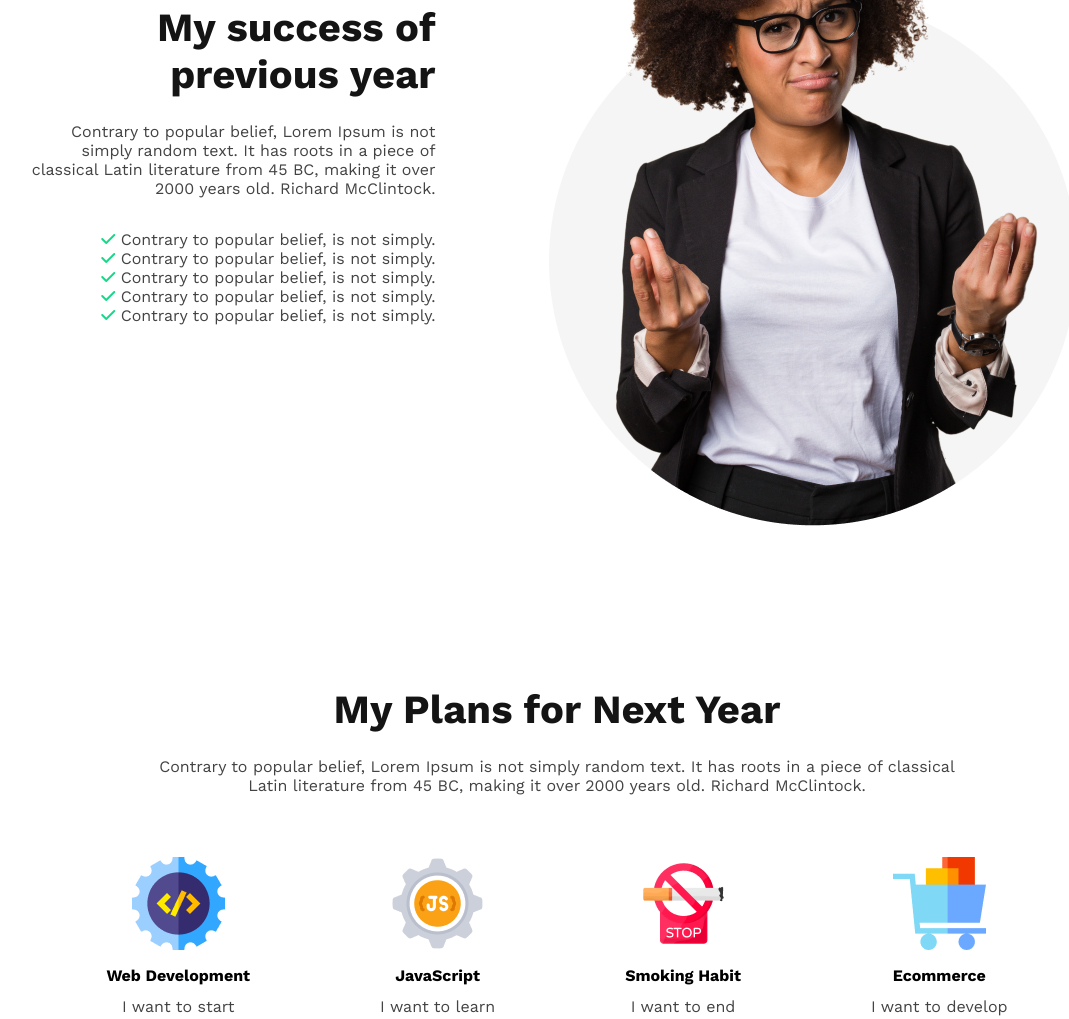
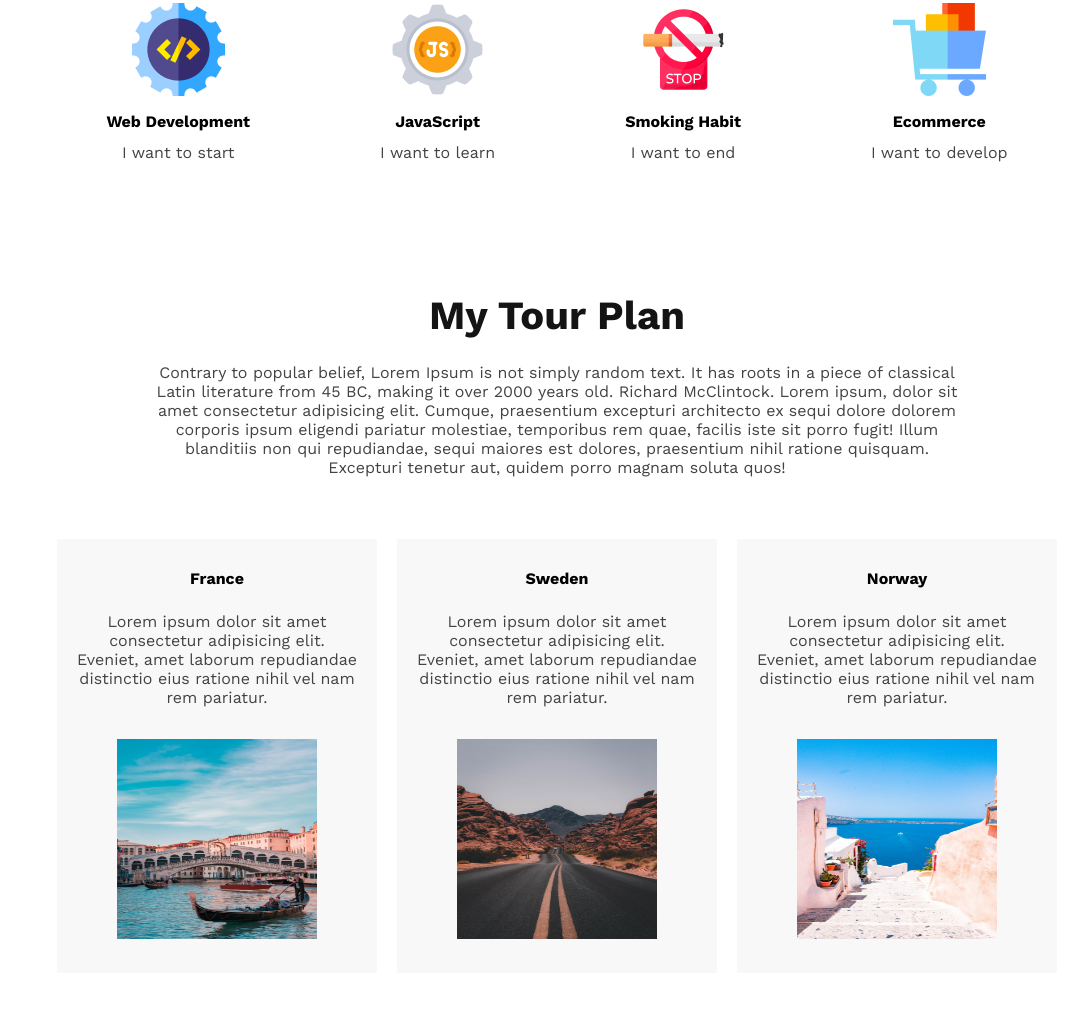
Before and after one commit to khOsman/new-year-new-me, a plain HTML site: page index.html in a window 1280 px wide. Shown: the part 1990-3009 px from the top of the page, without its empty margins (83-1152 px from the left). Drawn offline with nearby package versions, Linux system fonts and the light colour scheme.

Commit message:
added new section travel

```diff
--- a/css/style.css
+++ b/css/style.css
@@ -95,6 +95,7 @@ p {
     text-align: right;
 }
 
+
 /* My plan styles */
 .my-plan {
     margin-top: 160px;
@@ -118,6 +119,39 @@ p {
 .plan h4 {
     margin-top: 12px;
     margin-bottom: 12px;
+}
+
+/* Travel  */
+
+.travel {
+    margin-top: 130px;
+    display: flex;
+    flex-direction: column;
+    justify-content: center;
+    align-items: center;
+    gap: 30px;
+}
+
+.travel-blog {
+    text-align: center;
+    width: 816px;
+}
+
+.travel-img{
+    width: 200px;
+    height:200px;
+}
+
+.travel-images{
+    display: flex;
+    gap: 20px;
+}
+
+.travel-box{
+    text-align: center;
+    background: #F8F8F8;
+    width: 280px;
+    padding: 30px 20px;
 }
 
 /* Call now styles */
--- a/index.html
+++ b/index.html
@@ -36,7 +36,7 @@
             <img src="./images/person.png" alt="person">
             <div class="pre-failure">
                 <h3 class="section-title">
-                    My failures of previous year
+                    My failures & success of previous year
                 </h3>
                 <p class="section-description">
                     Contrary to popular belief, Lorem Ipsum is not simply random text. It has roots in a piece of
@@ -46,35 +46,14 @@
 
 
                 <p><i class="fa-solid fa-xmark cross"></i> Contrary to popular belief, is not simply.</p>
+                <p><i class="fa-solid fa-check check"></i> Contrary to popular belief, is not simply.</p>
                 <p><i class="fa-solid fa-xmark cross"></i> Contrary to popular belief, is not simply.</p>
-                <p><i class="fa-solid fa-xmark cross"></i> Contrary to popular belief, is not simply.</p>
-                <p><i class="fa-solid fa-xmark cross"></i> Contrary to popular belief, is not simply.</p>
+                <p><i class="fa-solid fa-check check"></i> Contrary to popular belief, is not simply.</p>
                 <p><i class="fa-solid fa-xmark cross"></i> Contrary to popular belief, is not simply.</p>
             </div>
         </section>
 
-        <!-- previous year success -->
-        <section class="previous-year">
 
-            <div class="pre-success">
-                <h3 class="section-title">
-                    My success of previous year
-                </h3>
-                <p class="section-description">
-                    Contrary to popular belief, Lorem Ipsum is not simply random text. It has roots in a piece of
-                    classical
-                    Latin literature from 45 BC, making it over 2000 years old. Richard McClintock.
-                </p>
-                <!-- <i class="fa-solid fa-check check"></i> -->
-
-                <p><i class="fa-solid fa-check check"></i> Contrary to popular belief, is not simply.</p>
-                <p><i class="fa-solid fa-check check"></i> Contrary to popular belief, is not simply.</p>
-                <p><i class="fa-solid fa-check check"></i> Contrary to popular belief, is not simply.</p>
-                <p><i class="fa-solid fa-check check"></i> Contrary to popular belief, is not simply.</p>
-                <p><i class="fa-solid fa-check check"></i> Contrary to popular belief, is not simply.</p>
-            </div>
-            <img src="./images/person.png" alt="person">
-        </section>
 
         <!-- My plan -->
         <section class="my-plan">
@@ -109,6 +88,51 @@
                     <h4>Ecommerce</h4>
                     <p>I want to develop</p>
                 </div>
+            </div>
+        </section>
+
+        <!-- travel -->
+        <section class="travel">
+
+            <div class="travel-blog">
+                <h3 class="section-title">
+                    My Tour Plan
+                </h3>
+                <p class="section-description">
+                    Contrary to popular belief, Lorem Ipsum is not simply random text. It has roots in a piece of
+                    classical
+                    Latin literature from 45 BC, making it over 2000 years old. Richard McClintock.
+                    Lorem ipsum, dolor sit amet consectetur adipisicing elit. Cumque, praesentium excepturi architecto
+                    ex sequi dolore dolorem corporis ipsum eligendi pariatur molestiae, temporibus rem quae, facilis
+                    iste sit porro fugit! Illum blanditiis non qui repudiandae, sequi maiores est dolores, praesentium
+                    nihil ratione quisquam. Excepturi tenetur aut, quidem porro magnam soluta quos!
+                </p>
+            </div>
+            <div class="travel-images">
+                <div class="travel-box">
+                    <h4>France</h5>
+                    <p class="section-description">
+                        Lorem ipsum dolor sit amet consectetur adipisicing elit. Eveniet, amet laborum repudiandae
+                        distinctio eius ratione nihil vel nam rem pariatur.
+                    </p>
+                    <img class="travel-img" src="./images/travel1.avif" alt="travel 1">
+                </div>
+                <div class="travel-box">
+                    <h4>Sweden</h5>
+                    <p class="section-description">
+                        Lorem ipsum dolor sit amet consectetur adipisicing elit. Eveniet, amet laborum repudiandae
+                        distinctio eius ratione nihil vel nam rem pariatur.
+                    </p>
+                    <img class="travel-img" src="./images/travel2.avif" alt="travel 2">
+                </div><div class="travel-box">
+                    <h4>Norway</h5>
+                    <p class="section-description">
+                        Lorem ipsum dolor sit amet consectetur adipisicing elit. Eveniet, amet laborum repudiandae
+                        distinctio eius ratione nihil vel nam rem pariatur.
+                    </p>
+                    <img class="travel-img" src="./images/travel3.avif" alt="travel 3">
+                </div>
+
             </div>
         </section>
 
@@ -150,7 +174,8 @@
             <!-- Subscribe -->
             <div class="subscribe">
                 <h4 class="section-title">Subscribe</h4>
-                <div><input class="input-subscribe" type="email" name="email" id="email" placeholder="Enter your email"></div>
+                <div><input class="input-subscribe" type="email" name="email" id="email" placeholder="Enter your email">
+                </div>
                 <button class="primary-btn"> Subscribe</button>
             </div>
         </section>
```
Also changed, not shown: images/travel1.avif (added), images/travel2.avif (added), images/travel3.avif (added).
